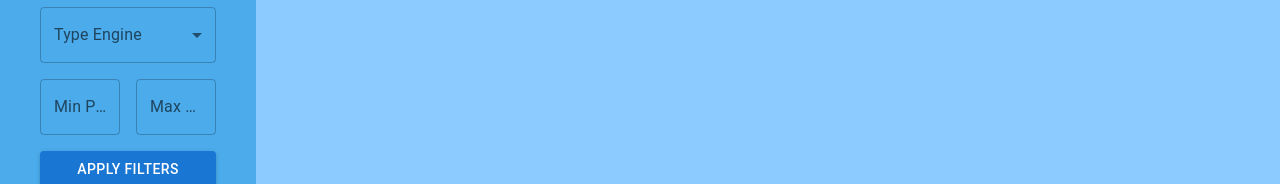
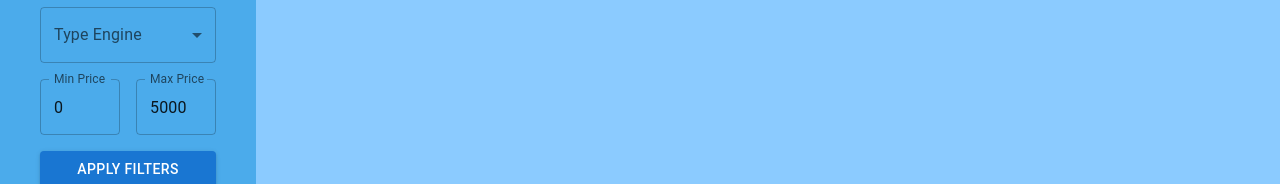
Before and after one commit to koliasinitsa/diplom, a React (Vite) app in the folder client/: page / in a window 1280 px wide. Shown: the part 324-508 px from the top of the page. Built offline with nearby package versions, Linux system fonts and the light colour scheme; no server answers.

Commit message:
eblya s filtrami

```diff
--- a/client/src/components/Home/CarFilterComponent.tsx
+++ b/client/src/components/Home/CarFilterComponent.tsx
@@ -21,8 +21,8 @@ const CarFilterComponent: React.FC<CarFilterComponentProps> = ({ onFiltersChange
   const [transmission, setTransmission] = useState('');
   const [bodyType, setBodyType] = useState('');
   const [typeEngine, setTypeEngine] = useState('');
-  const [minPrice, setMinPrice] = useState<number | string>('');
-  const [maxPrice, setMaxPrice] = useState<number | string>('');
+  const [minPrice, setMinPrice] = useState<number | string>(0);
+  const [maxPrice, setMaxPrice] = useState<number | string>(5000);
 
   const handleFormSubmit = (e: React.FormEvent<HTMLFormElement>) => {
     e.preventDefault();
--- a/client/src/components/Home/HomePage.tsx
+++ b/client/src/components/Home/HomePage.tsx
@@ -6,7 +6,14 @@ import './home.css'
 import CarFilterComponent from './CarFilterComponent';
 
 const HomePage: React.FC = () => {
-  const [filters, setFilters] = useState({ brand: '', bodyType: '', transmission: '', typeEngine: '' });
+  const [filters, setFilters] = useState({
+    brand: '',
+    bodyType: '',
+    transmission: '',
+    typeEngine: '',
+    minPrice: 0,
+    maxPrice: 5000,
+  });
 
   const handleFiltersChange = (
     newFilters:
```
